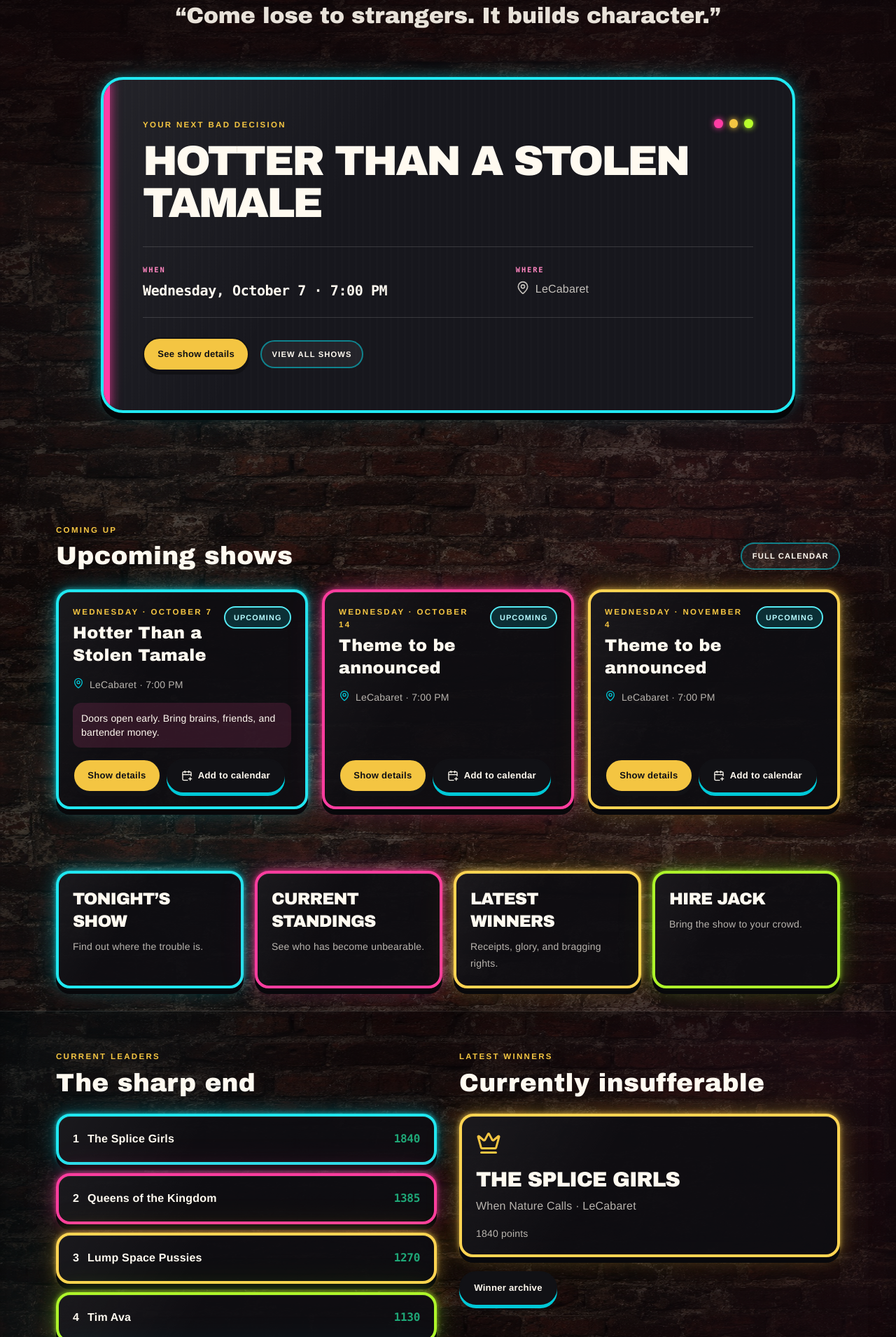
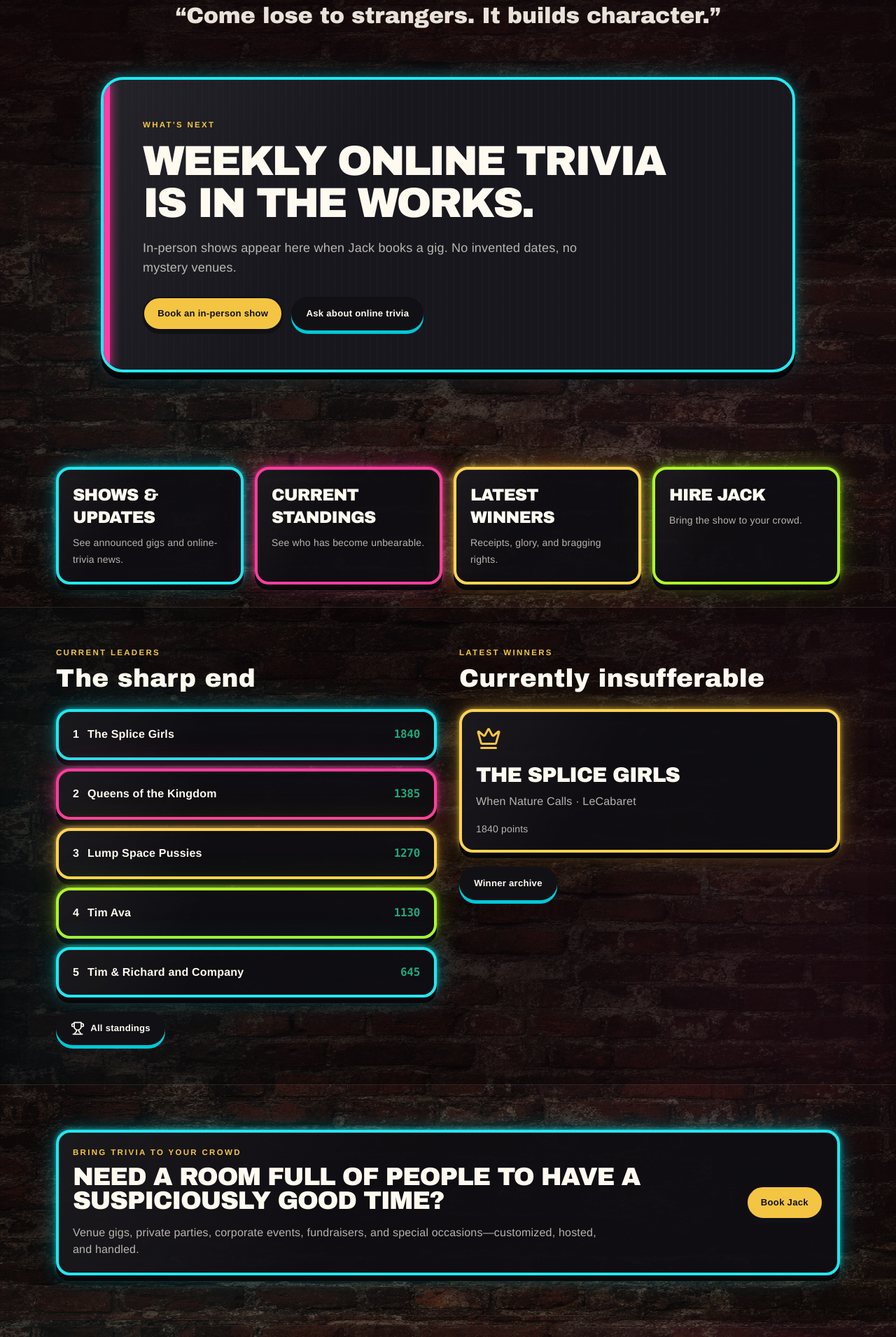
Before and after one commit to JackyBoy222/you-dont-know-jack-trivia, a Next.js app: page / in a window 1280 px wide. Shown: the part 1490-3400 px from the top of the page at 70% size. Built offline with nearby package versions, Linux system fonts and the light colour scheme.

Commit message:
Correct show schedule and venue messaging

```diff
--- a/src/app/about/page.tsx
+++ b/src/app/about/page.tsx
@@ -6,7 +6,7 @@ export const metadata = { title: "About" };
 export default function AboutPage() {
   return <div className="mx-auto max-w-5xl px-4 py-12">
     <p className="eyebrow">Meet Jack</p><h1 className="mt-2 font-display text-5xl font-black">It&apos;s a show before it&apos;s a quiz.</h1>
-    <div className="mt-10 grid gap-8 md:grid-cols-[.7fr_1.3fr]"><div className="card flex min-h-72 items-center justify-center overflow-hidden p-5"><Image src="/ydkj-logo.png" alt="You Don’t Know Jack Trivia neon logo" width={1254} height={1254} sizes="(max-width: 768px) 80vw, 32vw" loading="eager" className="h-auto w-full rounded-xl" /></div><div className="space-y-6 text-lg leading-8 text-ink/70"><p>You Don&apos;t Know Jack turns trivia night into a room-wide event: clever without being smug, campy without becoming cheesy, and competitive without forgetting that everyone came to have a good time.</p><p>Built in New Orleans and proudly queer, the show welcomes regulars, first-timers, ringers, guessers, and the friend who swore they knew the answer five seconds too late.</p><p>Jack hosts public shows across the city and builds custom games for venues, private parties, corporate groups, fundraisers, and special events.</p></div></div>
+    <div className="mt-10 grid gap-8 md:grid-cols-[.7fr_1.3fr]"><div className="card flex min-h-72 items-center justify-center overflow-hidden p-5"><Image src="/ydkj-logo.png" alt="You Don’t Know Jack Trivia neon logo" width={1254} height={1254} sizes="(max-width: 768px) 80vw, 32vw" loading="eager" className="h-auto w-full rounded-xl" /></div><div className="space-y-6 text-lg leading-8 text-ink/70"><p>You Don&apos;t Know Jack turns trivia night into a room-wide event: clever without being smug, campy without becoming cheesy, and competitive without forgetting that everyone came to have a good time.</p><p>Built in New Orleans and proudly queer, the show welcomes regulars, first-timers, ringers, guessers, and the friend who swore they knew the answer five seconds too late.</p><p>Jack is building weekly online trivia and hosts booked in-person games for venues, private parties, corporate groups, fundraisers, and special events.</p></div></div>
     <div className="mt-10 flex flex-wrap gap-3"><Link className="btn-primary" href="/shows">Come play</Link><Link className="btn-secondary" href="/book-jack">Book Jack</Link></div>
   </div>;
 }
--- a/src/app/book-jack/page.tsx
+++ b/src/app/book-jack/page.tsx
@@ -4,7 +4,7 @@ import { InquiryForm } from "@/components/forms/InquiryForm";
 export const metadata = { title: "Book Jack" };
 
 const eventTypes = [
-  ["Weekly venue trivia", "A recurring night that gives regulars a reason to come back."],
+  ["Venue gigs", "A booked trivia night built for your room and your crowd."],
   ["Private parties", "Birthdays, reunions, and celebrations with questions built for your crowd."],
   ["Corporate events", "A polished team experience without the beige conference-room energy."],
   ["Fundraisers & specials", "A lively format that keeps guests participating, laughing, and giving."],
--- a/src/app/layout.tsx
+++ b/src/app/layout.tsx
@@ -6,7 +6,7 @@ import { InviteRedirect } from "@/components/auth/InviteRedirect";
 
 export const metadata: Metadata = {
   title: { default: "You Don’t Know Jack Trivia", template: "%s · YDKJ Trivia" },
-  description: "Clever, campy live trivia across New Orleans—find a show or bring Jack to your crowd.",
+  description: "Clever, campy trivia online and at booked events—follow the show or bring Jack to your crowd.",
   manifest: "/manifest.webmanifest",
   appleWebApp: { capable: true, title: "YDKJ Trivia" },
 };
--- a/src/components/Footer.tsx
+++ b/src/components/Footer.tsx
@@ -13,7 +13,7 @@ export function Footer() {
         className="mx-auto mb-5 size-28 rounded-2xl object-cover shadow-[0_0_24px_rgba(240,75,155,.2)]"
       />
       <p className="font-display text-lg uppercase tracking-tight text-cream">{SHOW.name}</p>
-      <p className="mt-1">Live trivia across New Orleans · Public shows and private bookings</p>
+      <p className="mt-1">Weekly online trivia in the works · In-person gigs by booking</p>
       <nav className="mt-4 flex flex-wrap justify-center gap-4">
         <Link className="hover:text-cyan" href="/shows">Find a show</Link>
         <Link className="hover:text-magenta" href="/book-jack">Book Jack</Link>
--- a/src/components/home/HomePage.tsx
+++ b/src/components/home/HomePage.tsx
@@ -30,7 +30,7 @@ export function HomePage({ data }: { data: HomeData }) {
 
       <section className="home-next-section">
         <div className="mx-auto max-w-5xl px-4">
-          <p className="home-location-label">Live Trivia <span aria-hidden="true">·</span> New Orleans</p>
+          <p className="home-location-label">Trivia with Jack <span aria-hidden="true">·</span> Online and in person</p>
           <RotatingQuip quips={data.quips} />
           {upcoming[0] && (
             <article className="next-show-panel scanlines">
@@ -63,19 +63,32 @@ export function HomePage({ data }: { data: HomeData }) {
               </div>
             </article>
           )}
+          {!upcoming[0] && (
+            <article className="next-show-panel scanlines">
+              <p className="eyebrow">What&apos;s next</p>
+              <h2 className="mt-3 max-w-3xl font-display text-4xl font-black uppercase leading-[.92] tracking-[-.05em] sm:text-6xl">
+                Weekly online trivia is in the works.
+              </h2>
+              <p className="mt-5 max-w-2xl text-lg text-cream/70">In-person shows appear here when Jack books a gig. No invented dates, no mystery venues.</p>
+              <div className="mt-7 flex flex-wrap gap-3">
+                <Link className="btn-primary" href="/book-jack">Book an in-person show</Link>
+                <Link className="btn-secondary" href="/contact">Ask about online trivia</Link>
+              </div>
+            </article>
+          )}
         </div>
       </section>
 
-      <section className="mx-auto max-w-6xl px-4 py-14">
+      {upcoming.length > 0 && <section className="mx-auto max-w-6xl px-4 py-14">
         <div className="flex items-end justify-between gap-4">
           <div><p className="eyebrow">Coming up</p><h2 className="mt-2 font-display text-4xl font-black">Upcoming shows</h2></div>
           <Link className="ticket-link" href="/shows">Full calendar</Link>
         </div>
         <div className="mt-7 grid gap-5 md:grid-cols-3">{upcoming.slice(0, 3).map((show) => <EventCard event={show} key={show.id} />)}</div>
-      </section>
+      </section>}
 
       <section className="mx-auto grid max-w-6xl gap-4 px-4 py-8 sm:grid-cols-2 lg:grid-cols-4">
-        <QuickLink href="/shows" title="Tonight’s Show" copy="Find out where the trouble is." />
+        <QuickLink href="/shows" title="Shows & updates" copy="See announced gigs and online-trivia news." />
         <QuickLink href="/leaderboards" title="Current Standings" copy="See who has become unbearable." />
         <QuickLink href="/winners" title="Latest Winners" copy="Receipts, glory, and bragging rights." />
         <QuickLink href="/book-jack" title="Hire Jack" copy="Bring the show to your crowd." />
@@ -100,7 +113,7 @@ export function HomePage({ data }: { data: HomeData }) {
 
       <section className="mx-auto max-w-6xl px-4 py-16">
         <div className="card grid gap-6 p-7 md:grid-cols-[1fr_auto] md:items-center">
-          <div><p className="eyebrow">Bring trivia to your crowd</p><h2 className="mt-2 font-display text-4xl font-black uppercase leading-[.95] tracking-[-.04em]">Need a room full of people to have a suspiciously good time?</h2><p className="mt-4 max-w-3xl text-ink/65">Weekly venue shows, private parties, corporate events, fundraisers, and special occasions—customized, hosted, and handled.</p></div>
+          <div><p className="eyebrow">Bring trivia to your crowd</p><h2 className="mt-2 font-display text-4xl font-black uppercase leading-[.95] tracking-[-.04em]">Need a room full of people to have a suspiciously good time?</h2><p className="mt-4 max-w-3xl text-ink/65">Venue gigs, private parties, corporate events, fundraisers, and special occasions—customized, hosted, and handled.</p></div>
           <Link className="btn-primary" href="/book-jack">Book Jack</Link>
         </div>
       </section>
--- a/src/data/demo.ts
+++ b/src/data/demo.ts
@@ -1,5 +1,4 @@
-import type{Achievement,Award,Event,Result,Team,Venue}from"../types";import{dateSlug,nextRegularDates,toISODate}from"../lib/dates";
-const future=nextRegularDates(new Date(),4);
+import type{Achievement,Award,Event,Result,Team,Venue}from"../types";
 export const venues:Venue[]=[{id:"lecabaret",slug:"lecabaret",name:"LeCabaret",address:"834 N. Rampart St.",city:"New Orleans, Louisiana",description:"An intimate French Quarter room and the original home of the show.",isActive:true,isDemo:true},{id:"private",slug:"private-event",name:"Private Event",address:"Details shared with guests",city:"New Orleans, Louisiana",description:"A custom show for a private crowd.",isActive:true,isDemo:true}];
 export const teams:Team[]=[
   {id:"gays-anatomy",slug:"gays-anatomy",name:"Gay’s Anatomy",players:[],isDemo:false},
@@ -30,7 +29,6 @@ export const events:Event[]=[
   {id:"2026-03-11",slug:"seeing-double",date:"2026-03-11T19:00:00-05:00",theme:"Seeing Double",venueId:"lecabaret",venue:"LeCabaret",address:"834 N. Rampart St., New Orleans, Louisiana",showType:"weekly",status:"completed",jackpot:0,isDemo:false,roundThemes:["Dynamic Duo Divided"]},
   {id:"2026-04-01",slug:"nature-is-gross",date:"2026-04-01T19:00:00-05:00",theme:"Nature Is Gross",venueId:"lecabaret",venue:"LeCabaret",address:"834 N. Rampart St., New Orleans, Louisiana",showType:"weekly",status:"completed",jackpot:0,winnerId:"queens-of-the-kingdom",isDemo:false,roundThemes:["Nature Is Gross"]},
   {id:"2026-04-08",slug:"when-nature-calls",date:"2026-04-08T19:00:00-05:00",theme:"When Nature Calls",venueId:"lecabaret",venue:"LeCabaret",address:"834 N. Rampart St., New Orleans, Louisiana",showType:"weekly",status:"completed",jackpot:0,winnerId:"the-splice-girls",isDemo:false,roundThemes:["Word Ladder","Creatures by Species","Biology 101","Clip Show"]},
-  ...future.map((d,i)=>({id:`future-${i}`,slug:`trivia-${dateSlug(d)}`,date:toISODate(d),theme:i===0?"Hotter Than a Stolen Tamale":"Theme to be announced",venueId:"lecabaret",venue:"LeCabaret",address:"834 N. Rampart St., New Orleans, Louisiana",showType:"weekly" as const,status:"upcoming" as const,jackpot:1800,announcement:i===0?"Doors open early. Bring brains, friends, and bartender money.":undefined,prizes:i===0?"Useful treasures and delightfully strange trophies":undefined,isDemo:false,roundThemes:[]})),
 ];
 export const quips=["Confidence is encouraged. Accuracy remains optional.","Stretch first. You’re about to reach.","The phones are smart enough. Put them away.","Panty Points: dignity’s final exchange rate.","We have questions. You have confidence.","Congratulations. You remembered something useless.","Bring your smartest friend. You’ll need someone to blame.","No Googling. We’re disappointable.","Come lose to strangers. It builds character.","The answers get funnier after a drink.","Cheating is frowned upon. Publicly.","Your group chat cannot save you now."];
 const mk=(eventId:string,teamId:string,roundScores:number[],bonusCorrect:boolean[],place:number,extra:Partial<Result>={}):Result=>({eventId,teamId,roundScores,bonusCorrect,pantyPoints:0,bribePoints:0,adjustments:0,jackpotQualified:false,jackpotWon:false,place,published:true,...extra});
```
Also changed, not shown: src/app/shows/page.tsx (+4 -3 lines).
